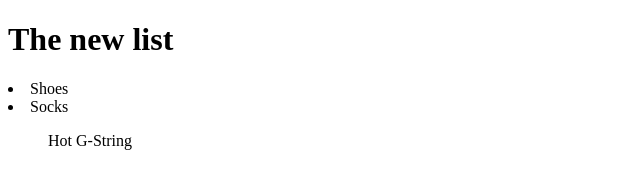
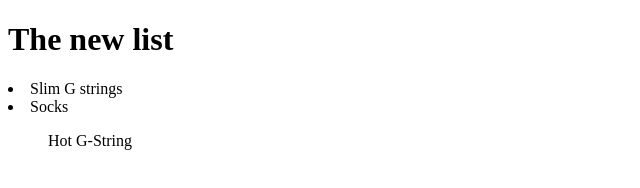
Before and after one commit to resel143/latest, a plain HTML site: page index.html in a window 1280 px wide. Shown: the full height of the page, 0-640 px from the left. Drawn offline with Linux system fonts and the light colour scheme.

Commit message:
Hello User

```diff
--- a/index.html
+++ b/index.html
@@ -5,7 +5,7 @@
 </head>
 <body>
 <h1>The new list</h1>
-<li>Shoes</li>
+<li>Slim G strings</li>
 <li>Socks</li>
 <ul>Hot G-String</ul>
 </body>
```
